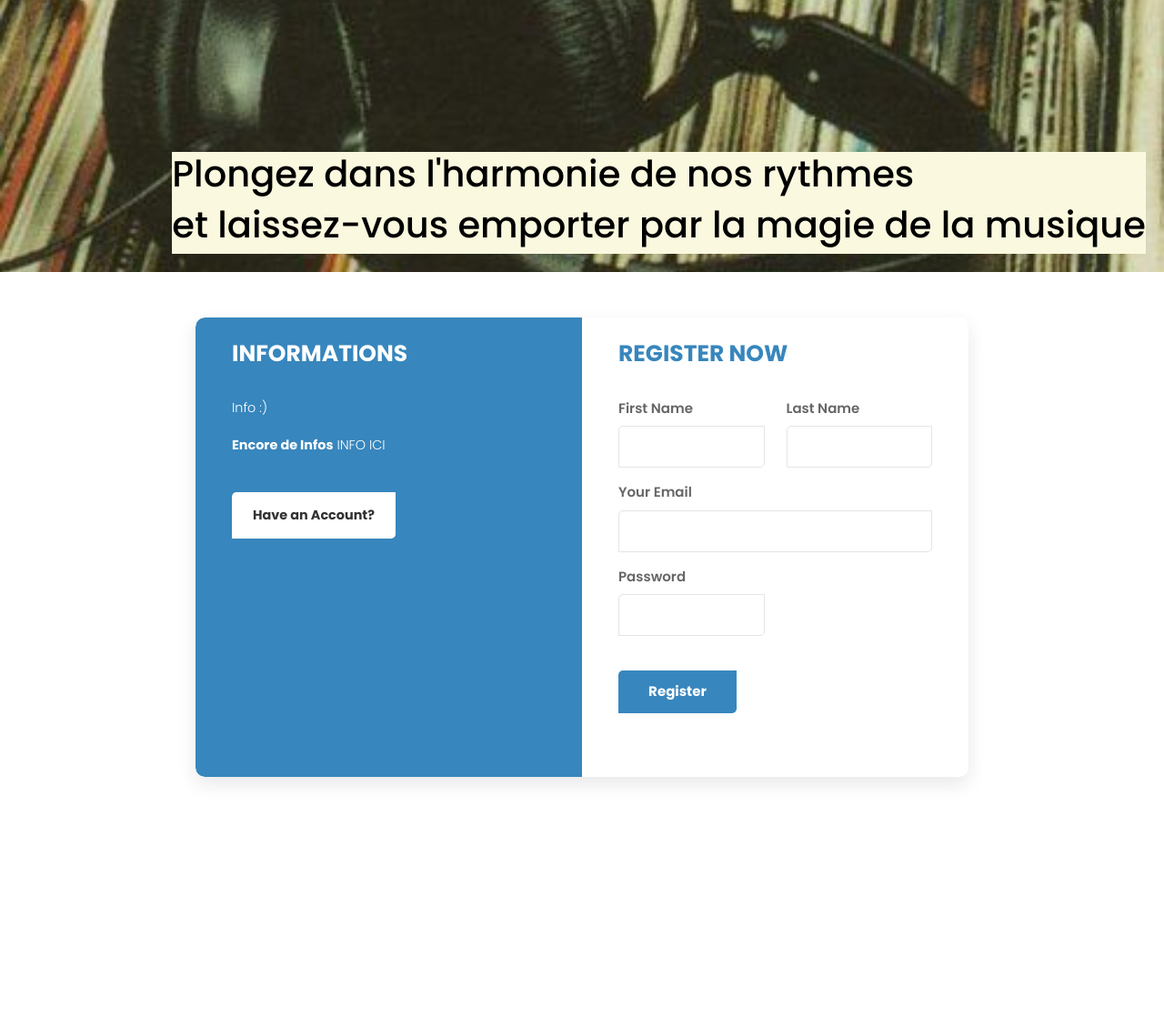
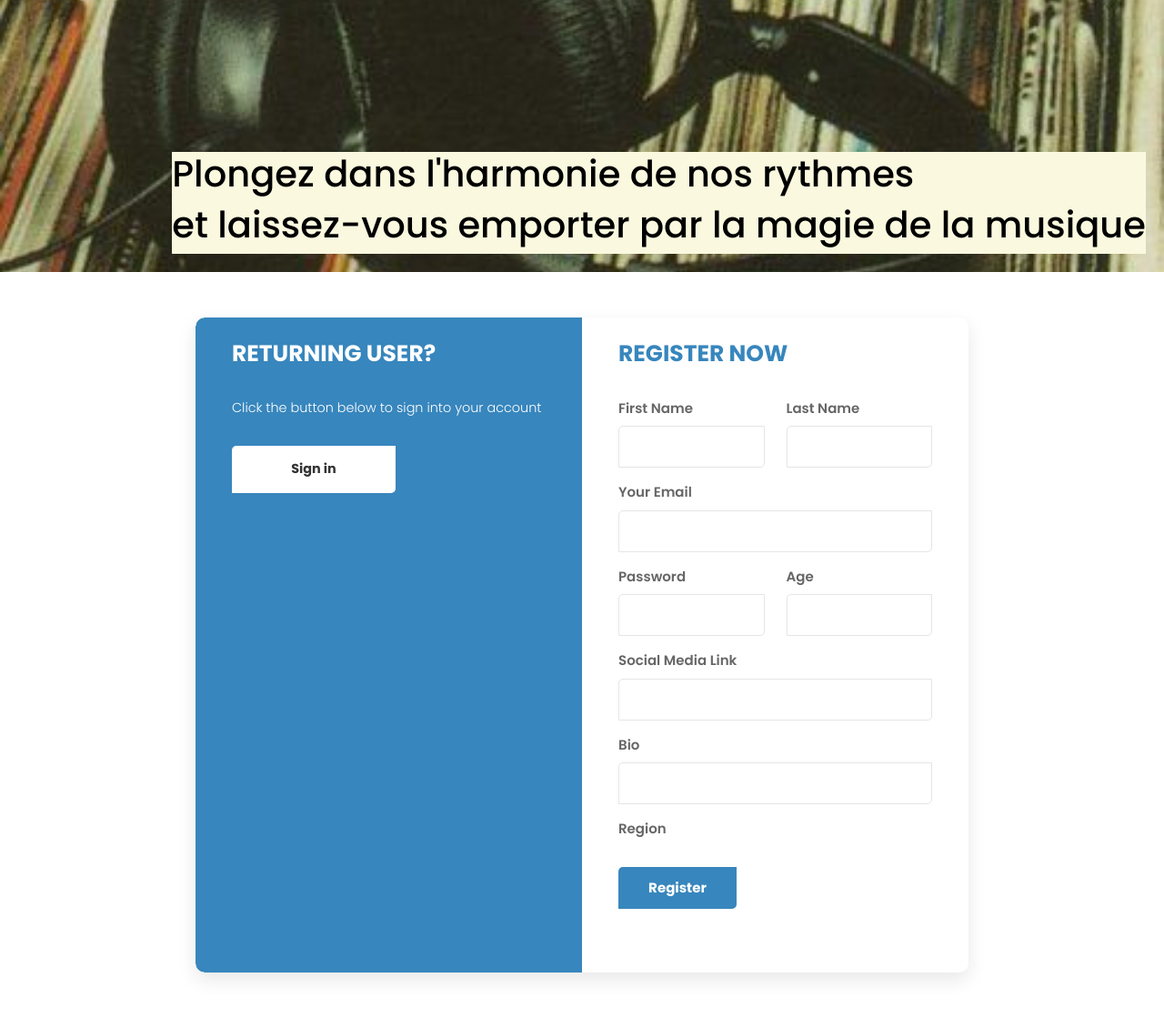
Before and after one commit to willguilbert/ARTUNECONNECT, a Flask app: template templates/Register.html in a window 1280 px wide. Shown: the part 147-1266 px from the top of the page at 91% size. Before the commit the page ends 1008 px from the top, so only its background shows below. Run offline with Flask 3, Linux system fonts and the light colour scheme; the template is opened without the code that fills it, so the values that code supplies are empty.

Commit message:
modif register page

```diff
--- a/app.py
+++ b/app.py
@@ -72,6 +72,10 @@ def register():
         email = request.form['email']
         nom = request.form['nom']
         prenom = request.form['prenom']
+        age = request.form['age']
+        link = request.form['lien_reseaux_sociaux']
+        bio = request.form['bio']
+        region = request.form['region_choice']
         cursor.execute('SELECT * FROM Utilisateur WHERE email = %s', (email,))
         account = cursor.fetchone()
         if account:
@@ -82,15 +86,19 @@ def register():
             msg = 'Please fill out the form!'
         else:
             hashed_password = bcrypt.hashpw(password, bcrypt.gensalt())
-            cursor.execute('INSERT INTO Utilisateur (nom, prenom, email, mot_de_passe) VALUES (%s, %s, %s, %s)',
-                           (nom,prenom,email, hashed_password))
+            cursor.execute('INSERT INTO Utilisateur (nom, prenom, email, mot_de_passe, age, bio, liens_reseaux_sociaux, id_region) VALUES (%s, %s, %s, %s, %s, %s, %s, %s)',
+                (nom, prenom, email, hashed_password, age, bio, link, region))
             connection.commit()
             msg = "Account created!"
             return render_template('Register.html', msg=msg)
     elif request.method == 'POST':
         msg = 'Please fill out the form!'
 
-    return render_template('Register.html', msg=msg)
+    cursor.execute('SELECT id_region, nom FROM Region;')
+    regions = cursor.fetchall()
+
+    return render_template('Register.html', msg=msg, regions=regions)
+
 @app.route('/navCox')
 def navCox():
     return render_template('navCox.html')
--- a/templates/Register.html
+++ b/templates/Register.html
@@ -6,16 +6,13 @@
         {% block content %}
 <div class="wrapper">
     <div class="form-left">
-        <h2 class="text-uppercase">Informations</h2>
+        <h2 class="text-uppercase">Returning User?</h2>
         <p>
-            Info :)
+            Click the button below to sign into your account
         </p>
-        <p class="text">
-            <span>Encore de Infos</span>
-            INFO ICI
-        </p>
+
         <div class="form-field">
-            <input type="submit" class="account" value="Have an Account?" onclick="login()">
+            <input type="submit" class="account" value="Sign in" onclick="login()">
         </div>
     </div>
     <form class="form-right" action="{{url_for('register')}}" method="post">
@@ -39,6 +36,28 @@
                 <label>Password</label>
                 <input type="password" name="password" id="pwd" class="input-field">
             </div>
+
+            <div class="col-sm-6 mb-3">
+                <label>Age</label>
+                <input type="number" name="age" id="age" class="input-field">
+            </div>
+        </div>
+        <div class="mb-3">
+            <label>Social Media Link</label>
+            <input type="url" class="input-field" id="social_link" name="lien_reseaux_sociaux">
+        </div>
+        <div class="mb-3">
+            <label>Bio</label>
+            <input type="text" class="input-field" id="bio" name="bio">
+        </div>
+        <div class="row">
+                <label>Region</label>
+                {% for region in regions %}
+                    <div class="form-check">
+                        <input type="radio" name="region_choice" id="region_{{ region }}" class="form-check-input" value="{{ region['id_region'] }}">
+                        <label class="form-check-label" for="region_{{ region }}">{{ region['nom'] }}</label>
+                    </div>
+                {% endfor %}
         </div>
         <div class="mb-3" style='color: red'>
             {{msg}}
```
